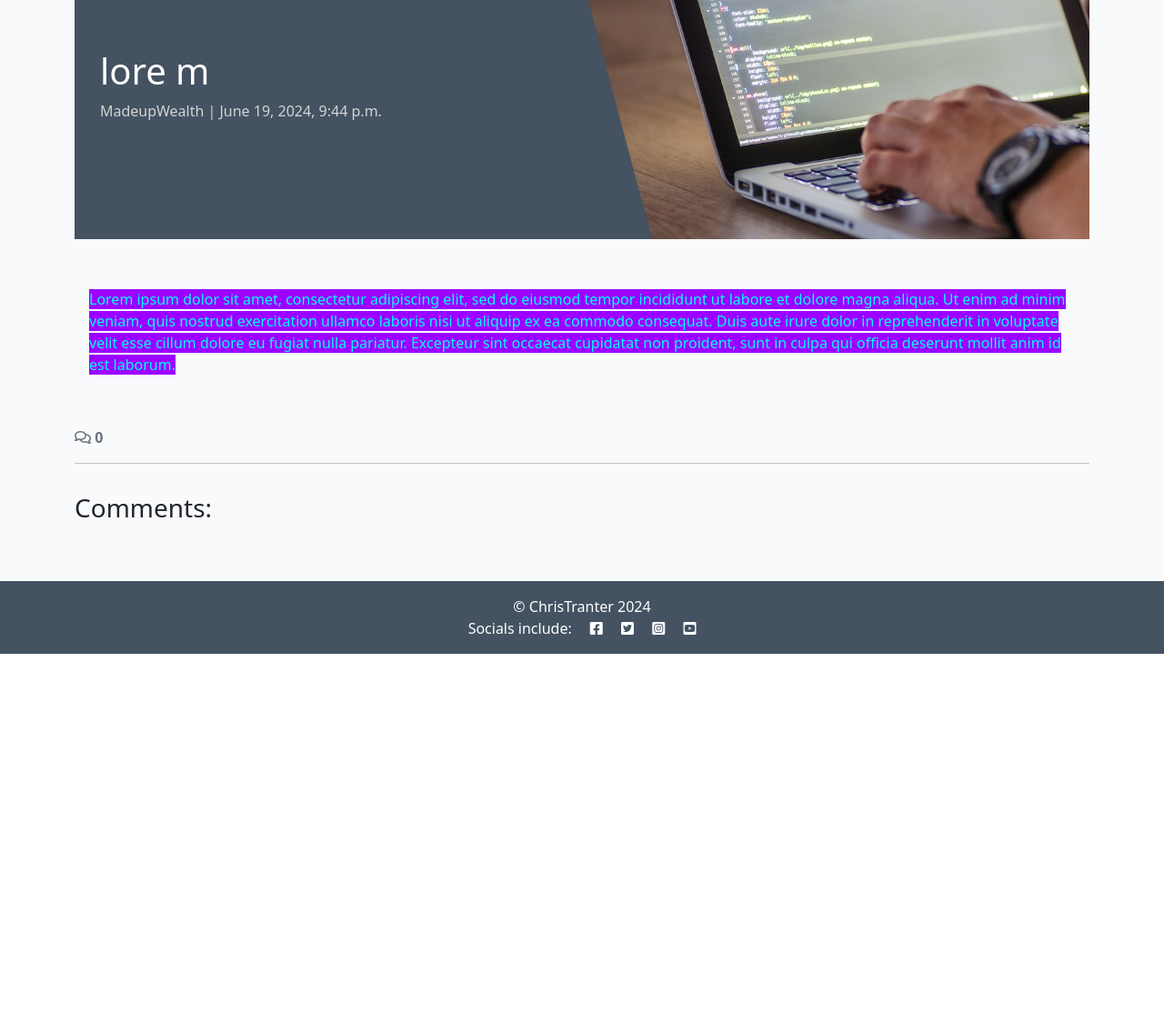
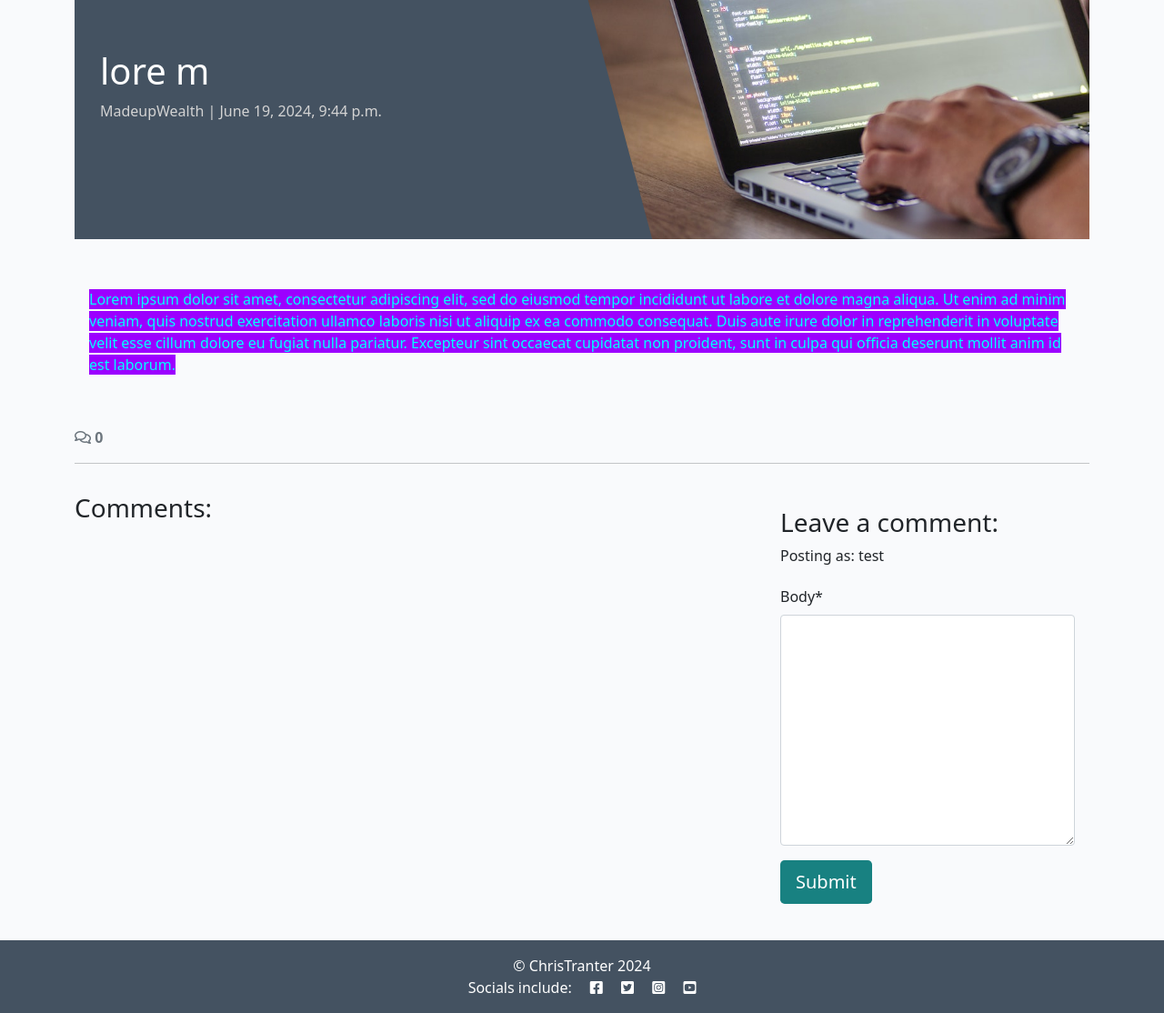
Before and after one commit to Chris-Tranter/blog_django, a Django app: a page that uses templates/base.html in a window 1280 px wide. Shown: the part 127-1241 px from the top of the page at 91% size. Before the commit the page ends 846 px from the top, so only its background shows below. Run offline with Django 4.2, Linux system fonts and the light colour scheme; a user stored in the database is signed in; data comes from the database, SQL or seed files in the repository; both versions use the stored data as it was after the commit; some libraries are stand-ins or nearby versions.

Commit message:
added comment to posts without admin panel

```diff
--- /dev/null
+++ b/blog/forms.py
@@ -0,0 +1,8 @@
+from .models import Comment
+from django import forms
+
+
+class CommentForm(forms.ModelForm):
+    class Meta:
+        model = Comment
+        fields = ('body',)
--- a/blog/templates/blog/post_detail.html
+++ b/blog/templates/blog/post_detail.html
@@ -1,5 +1,6 @@
 {% extends 'base.html' %} {% block content %}
 {% load static %}
+{% load crispy_forms_tags %}
 
 <div class="masthead">
     <div class="container">
@@ -66,6 +67,24 @@
         {% endfor %}
       </div>
     </div>
+     <!-- Creating New Comments -->
+     <div class="col-md-4 card mb-4 mt-3">
+      <div class="card-body">
+        {% if user.is_authenticated %}
+        <h3>Leave a comment:</h3>
+        <p>Posting as: {{ user.username }}</p>
+        <form id="commentForm" method="post"
+          style="margin-top: 1.3em;">
+          {{ comment_form | crispy }}
+          {% csrf_token %}
+          <button id="submitButton" type="submit"
+            class="btn btn-signup btn-lg">Submit</button>
+        </form>
+        {% else %}
+        <p>Log in to leave a comment</p>
+        {% endif %}
+      </div>
+    </div>
   </div>
 </div>
 
--- a/blog/views.py
+++ b/blog/views.py
@@ -1,6 +1,8 @@
 from django.shortcuts import render, get_object_or_404
 from django.views import generic
+from django.contrib import messages
 from .models import Post
+from .forms import CommentForm
 
 class PostList(generic.ListView):
     queryset = Post.objects.filter(status=1)
@@ -14,6 +16,20 @@ def post_detail(request, slug):
     comments = post.comments.all().order_by("-created_on")
     comment_count = post.comments.filter(approved=True).count()
 
+    if request.method == "POST":
+        comment_form = CommentForm(data=request.POST)
+        if comment_form.is_valid():
+            comment = comment_form.save(commit=False)
+            comment.author = request.user
+            comment.post = post
+            comment.save()
+            messages.add_message(
+                request, messages.SUCCESS,
+                'Comment submitted and awaiting approval'
+            )
+
+    comment_form = CommentForm()
+
     return render(
         request,
         "blog/post_detail.html",
@@ -21,5 +37,6 @@ def post_detail(request, slug):
             "post": post,
             "comments": comments,
             "comment_count": comment_count,
+            "comment_form": comment_form,
         },
     )
--- a/codestar/settings.py
+++ b/codestar/settings.py
@@ -45,6 +45,8 @@ INSTALLED_APPS = [
     'allauth',
     'allauth.account',
     'allauth.socialaccount',
+    'crispy_forms',
+    'crispy_bootstrap5',
     'django_summernote',
     'blog',
     'about',
@@ -53,6 +55,9 @@ INSTALLED_APPS = [
 SITE_ID = 1
 LOGIN_REDIRECT_URL = '/'
 LOGOUT_REDIRECT_URL = '/'
+
+CRISPY_ALLOWED_TEMPLATE_PACKS = "bootstrap5"
+CRISPY_TEMPLATE_PACK = "bootstrap5"
 
 MIDDLEWARE = [
     'django.middleware.security.SecurityMiddleware',
--- a/requirements.txt
+++ b/requirements.txt
@@ -1,7 +1,9 @@
 asgiref==3.8.1
+crispy-bootstrap5==0.7
 dj-database-url==0.5.0
 Django==4.2.13
 django-allauth==0.57.2
+django-crispy-forms==2.2
 django-summernote==0.8.20.0
 gunicorn==20.1.0
 oauthlib==3.2.2
--- a/templates/base.html
+++ b/templates/base.html
@@ -74,7 +74,21 @@
             </div>
         </div>
     </nav>
-
+    <!-- displaying Django messages -->
+    <div class="container">
+        <div class="row">
+        <div class="col-md-8 offset-md-2">
+            {% for message in messages %}
+            <div class="alert {{ message.tags }} alert-dismissible
+            fade show" id="msg" role="alert">
+            {{ message | safe }}
+            <button type="button" class="btn-close"
+                data-bs-dismiss="alert" aria-label="Close"></button>
+            </div>
+            {% endfor %}
+        </div>
+        </div>
+    </div>
     <main class="flex-shrink-0 main-bg">
         {% if user.is_authenticated %}
         <p class="text-end m-3">You are logged in as {{ user.username }}</p>
```
Also changed, not shown: db.sqlite3.
